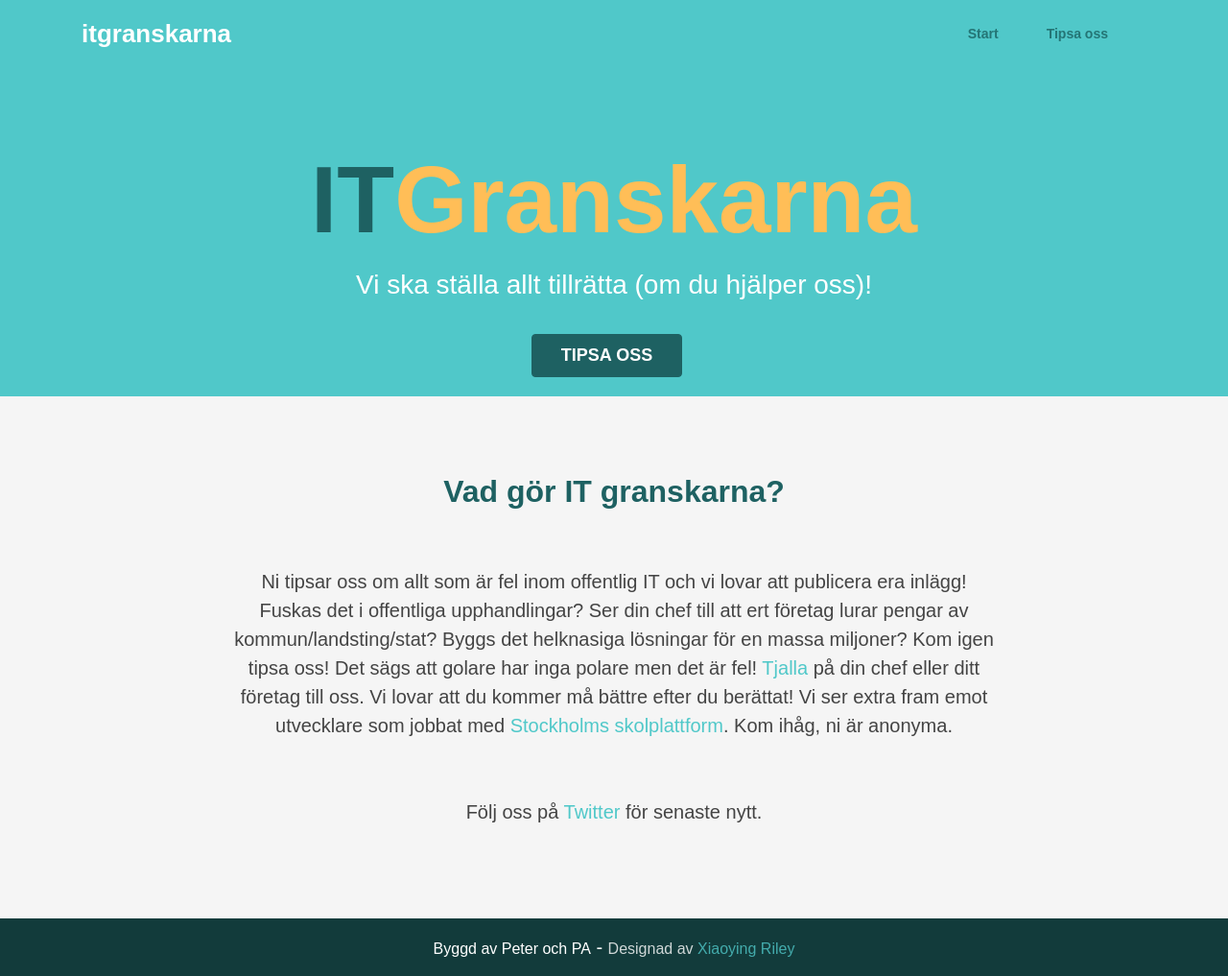
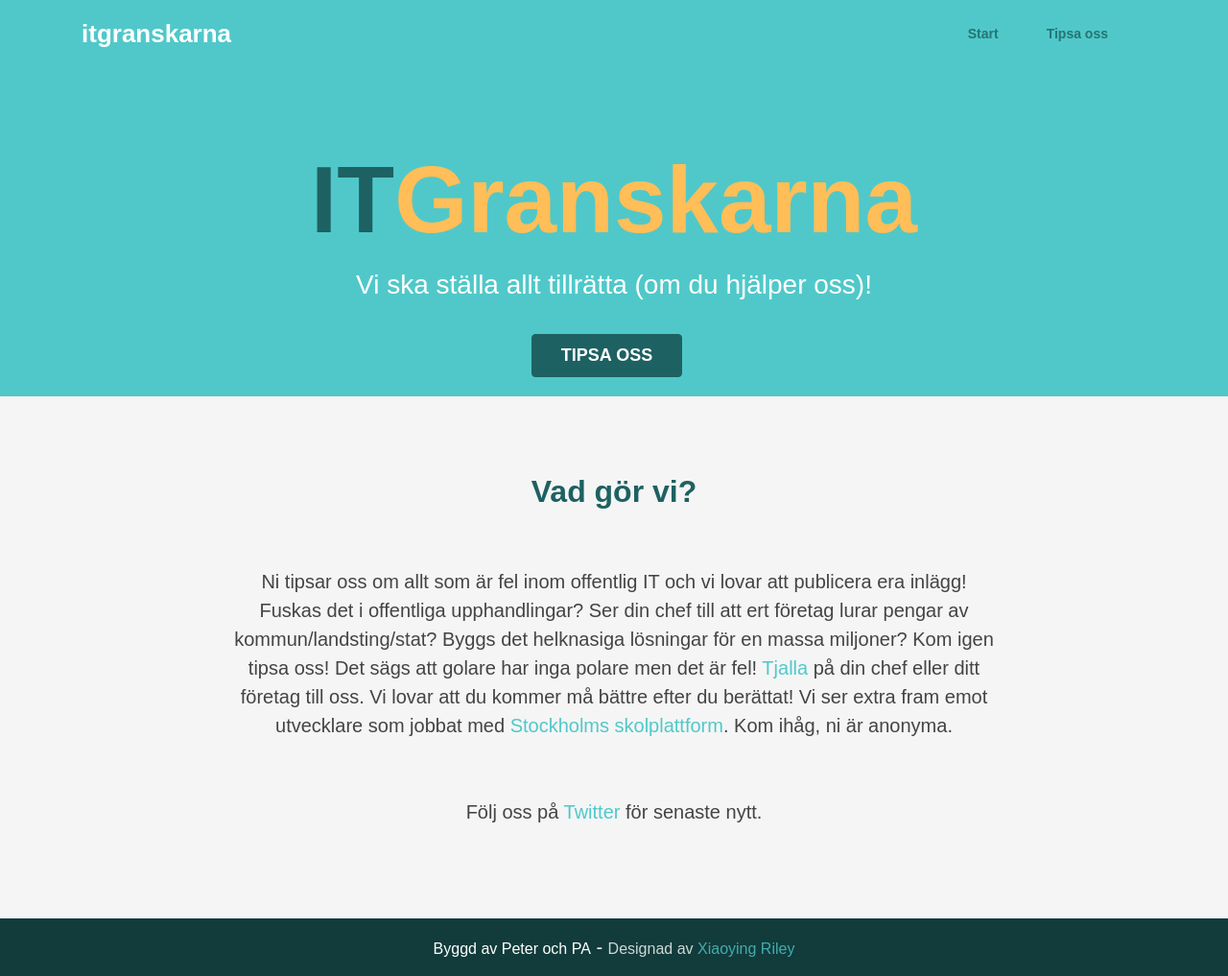
Before and after one commit to soulgalore/itgranskarna.org, a Jekyll site: the page built from index.md, in a window 1280 px wide and 1017 px high. Shown: the whole window at 96% size. Built offline with Jekyll 4.4.1, drawn with Linux system fonts in a browser that asks for light colours.

Commit message:
better text

```diff
--- a/index.md
+++ b/index.md
@@ -18,7 +18,7 @@ keywords: it, teknik, offentlig, upphandling
 
 <section id="about" class="about section">
         <div class="container">
-            <h2 class="title text-center">Vad gör IT granskarna?</h2>
+            <h2 class="title text-center">Vad gör vi?</h2>
             <p class="intro text-center">Ni tipsar oss om allt som är fel inom offentlig IT och vi lovar att publicera era inlägg! Fuskas det i offentliga upphandlingar? Ser din chef till att ert företag lurar pengar av kommun/landsting/stat? Byggs det helknasiga lösningar för en massa miljoner? Kom igen tipsa oss! Det sägs att golare har inga polare men det är fel! <a href="/tips.html">Tjalla</a> på din chef eller ditt företag till oss. Vi lovar att du kommer må bättre efter du berättat! Vi ser extra fram emot utvecklare som jobbat med <a href="https://www.dn.se/sthlm/haveri-for-stockholms-jattelika-digitala-skolsatsning/">Stockholms skolplattform</a>. Kom ihåg, ni är anonyma.</p>
             <p class="text-center"> Följ oss på <a href="https://twitter.com/itgranskarna">Twitter</a> för senaste nytt.</p>
     </div>
```
